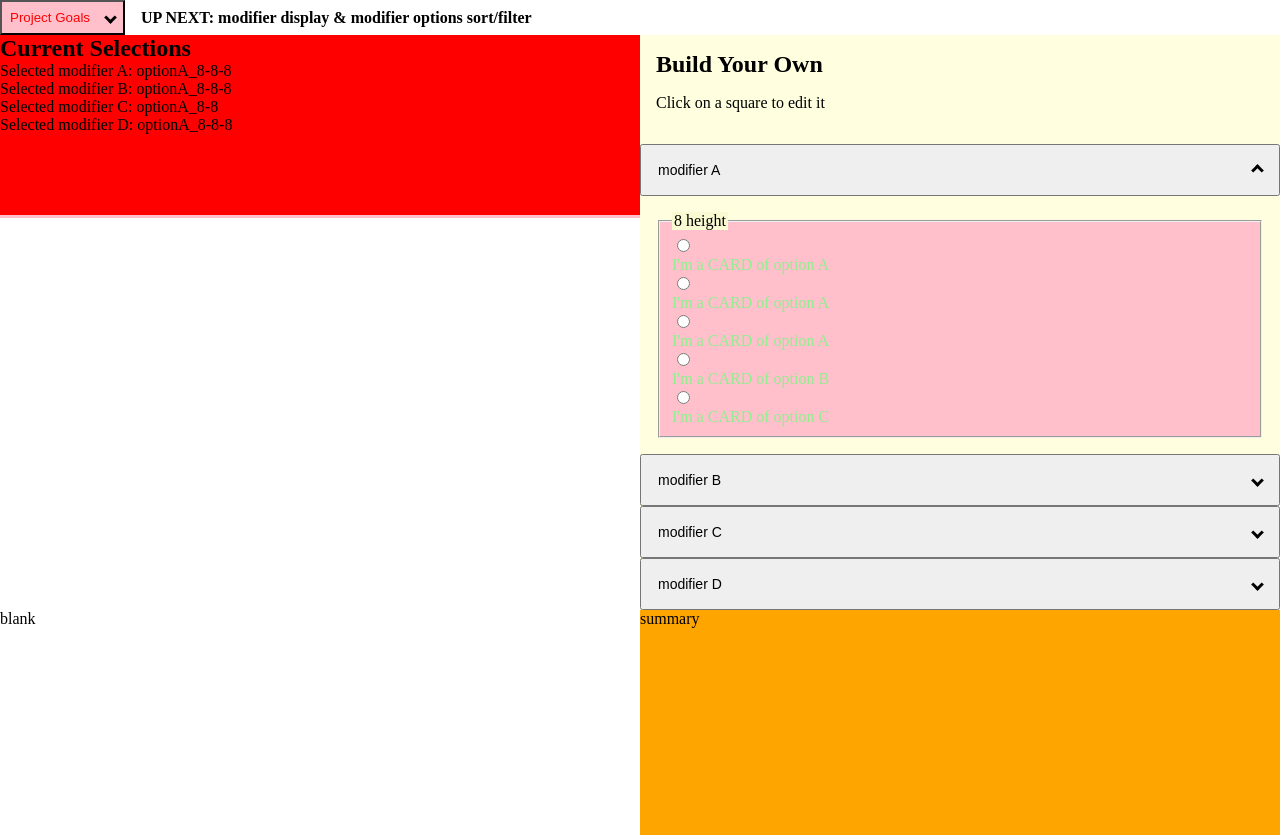
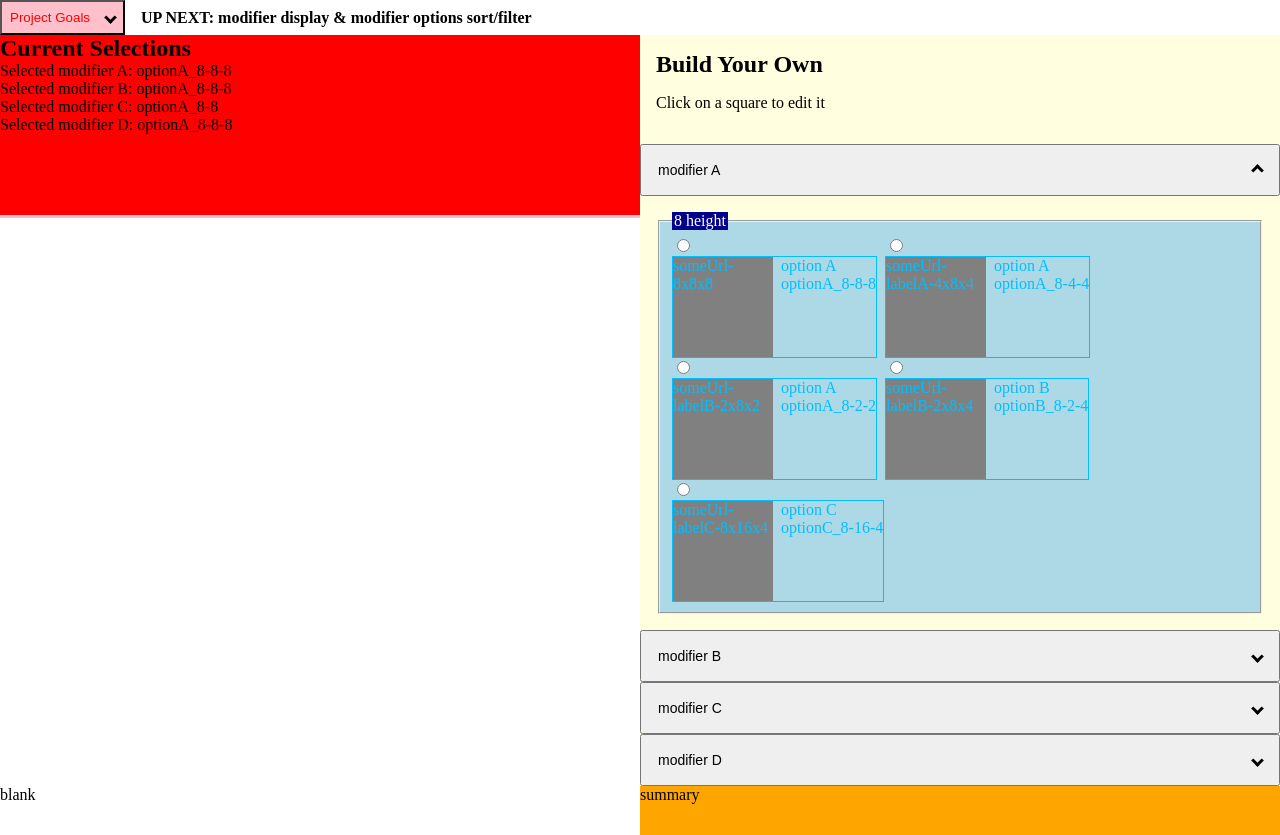
Before and after one commit to KierstenMiller/DnD-product-builder, a Next.js app in the folder next-app-test/: page /build-your-own in a window 1280 px wide. Both pictures are taken after a click on the button "modifier A". Built offline with nearby package versions, Linux system fonts and the light colour scheme.

Commit message:
proving out collections

```diff
--- a/next-app-test/src/Components/form-controls/input-radio.tsx
+++ b/next-app-test/src/Components/form-controls/input-radio.tsx
@@ -18,6 +18,7 @@ export const InputRadio = ({heading, options, onChange, styles = {}, mirage}: pr
     const [selected, setSelected] = useState(options.find(opt => opt.selected)?.id);
     return <fieldset className={styles.fieldset}>
         <legend className={styles.legend}>{heading}</legend>
+        <div className={styles.optionsContainer}>
             {options.map(opt => <div key={opt.id} className={styles.inputContainer}>
                 <input
                     className={styles.input}
@@ -38,5 +39,7 @@ export const InputRadio = ({heading, options, onChange, styles = {}, mirage}: pr
                     {mirage ? mirage(opt) : opt.label}
                 </label>
             </div>)}
+        </div>
+
     </fieldset>
 }
--- a/next-app-test/src/Components/modifier/card-styles.module.scss
+++ b/next-app-test/src/Components/modifier/card-styles.module.scss
@@ -1,10 +1,27 @@
 
 .fieldset {
-    background: pink;
+    background: lightblue;
 }
 .legend {
-    background: lightgoldenrodyellow;
+    background: darkblue;
+    color: white;
 }
 .label {
-    color: lightgreen;
+    color: aqua;
 }
+.option {
+    border: 1px solid deepskyblue;
+    color: deepskyblue;
+    display: flex;
+    margin-right: 8px;
+}
+.image {
+    background: grey;
+    height: 100px;
+    width: 100px;
+    margin-right:8px;
+}
+.optionsContainer {
+    display: flex;
+    flex-wrap: wrap;
+}
--- a/next-app-test/src/Components/modifier/image-first-styles.module.scss
+++ b/next-app-test/src/Components/modifier/image-first-styles.module.scss
@@ -1,12 +1,23 @@
 .fieldset {
-    background: red;
+    background: yellow;
 }
 .legend {
-    background: orange;
-}
-.input {
-    background: yellow;
+    background: yellowgreen;
 }
 .label {
-    background: green;
+    color: tan;
 }
+.option {
+    border: 1px solid orange;
+    color: orange
+}
+.image {
+    background: grey;
+    height: 100px;
+    width: 100px;
+    margin-right:8px;
+}
+.optionsContainer {
+    display: flex;
+    flex-wrap: wrap;
+}
--- a/next-app-test/src/Components/modifier/modifier.tsx
+++ b/next-app-test/src/Components/modifier/modifier.tsx
@@ -29,15 +29,29 @@ const groupBy = <T, K extends keyof any>(arr: T[], key: (i: T) => K) =>
 const collectionDisplays = {
     [modifierCollectionDisplayValues.card]: {
         styles: cardStyles,
-        mirage: (opt: optionI) => <div>I'm a CARD of {opt.label}</div>
+        mirage: (opt: optionI) => <div className={cardStyles.option}>
+            <div className={cardStyles.image}>{opt.image}</div>
+            <div>
+                <div>{opt.label}</div>
+                <div>{opt.id}</div>
+            </div>
+        </div>
     },
     [modifierCollectionDisplayValues.titled]: {
         styles: titledStyles,
-        mirage: (opt: optionI) => <div>I'm a TITLED of {opt.label}</div>
+        mirage: (opt: optionI) => <div className={titledStyles.option}>
+            <div>{opt.label}</div>
+            <div className={titledStyles.image}>{opt.image}</div>
+            <div>{opt.id}</div>
+        </div>
     },
     [modifierCollectionDisplayValues.imageFirst]: {
         styles: imageFirstStyles,
-        mirage: (opt: optionI) => <div>I'm a IMAGE FIRST of {opt.label}</div>
+        mirage: (opt: optionI) => <div className={imageFirstStyles.option}>
+            <div className={imageFirstStyles.image}>{opt.image}</div>
+            <div>{opt.label}</div>
+            <div>{opt.id}</div>
+        </div>
     },
 }
 
--- a/next-app-test/src/Components/modifier/titled-styles.module.scss
+++ b/next-app-test/src/Components/modifier/titled-styles.module.scss
@@ -1,10 +1,23 @@
 .fieldset {
-    background: black;
-    color: white
+    background: pink;
 }
 .legend {
     background: red;
 }
 .label {
-    color: yellow;
+    color: lightpink;
 }
+.option {
+    border: 1px solid deeppink;
+    color: deeppink
+}
+.image {
+    background: grey;
+    height: 100px;
+    width: 100px;
+    margin-right:8px;
+}
+.optionsContainer {
+    display: flex;
+    flex-wrap: wrap;
+}
--- a/next-app-test/src/data/mockOptions.data.ts
+++ b/next-app-test/src/data/mockOptions.data.ts
@@ -51,6 +51,15 @@ export const mockOptions2DPriced = [
         price: 100,
     },
     {
+        id: 'optionA_8-2',
+        label: "option A",
+        productId: 1,
+        image: "someUrl-2x8",
+        height: 8,
+        width: 2,
+        price: 100,
+    },
+    {
         id: 'optionA_8-4',
         label: "option A",
         productId: 1,
@@ -78,6 +87,15 @@ export const mockOptions2DPriced = [
         price: 400,
     },
     {
+        id: 'optionB_8-4',
+        label: "option B",
+        productId: 2,
+        image: "someUrl-labelB-2x8",
+        height: 8,
+        width: 2,
+        price: 100,
+    },
+    {
         id: 'optionC_8-16',
         label: "option C",
         productId: 1,
@@ -85,6 +103,15 @@ export const mockOptions2DPriced = [
         height: 8,
         width: 16,
         price: 500
+    },
+    {
+        id: 'optionC_8-2',
+        label: "option C",
+        productId: 1,
+        image: "someUrl-labelC-8x16",
+        height: 8,
+        width: 2,
+        price: 100
     }
 ]
 export const mockOptions3D = [
```
Also changed, not shown: next-app-test/src/page-components/build-your-own/build-your-own.util.tsx (indentation only). Lines whose indentation alone changed are shown as unchanged.
